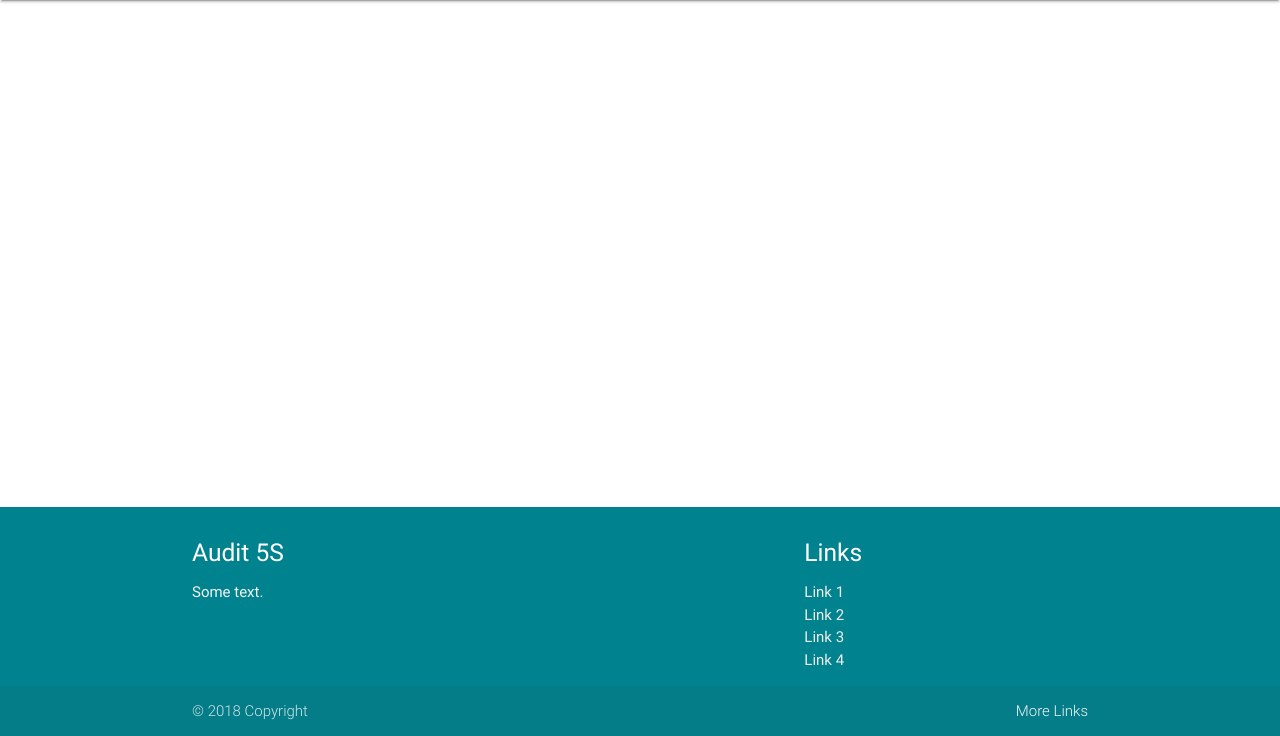
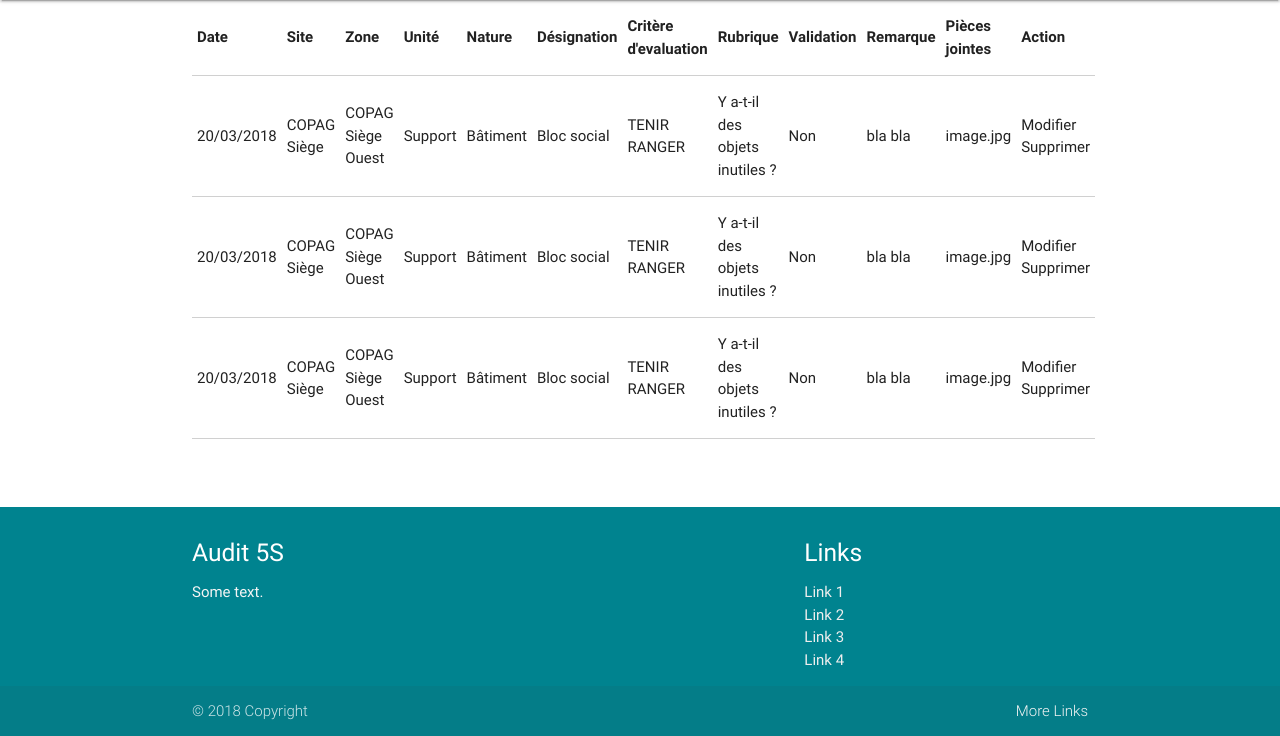
Before and after one commit to h3llf0rl1ife/PyAudit_flask, a Python web app: template templates/consultation.html in a window 1280 px wide. Shown: the part 64-800 px from the top of the page. Run offline with Jinja, Linux system fonts and the light colour scheme; the template is opened without the code that fills it, so the values that code supplies are empty.

Commit message:
Create initial table

```diff
--- a/templates/consultation.html
+++ b/templates/consultation.html
@@ -5,12 +5,74 @@
 {% endblock %}
 
 {% block body %}
-<div class="container">
+<div class="container" id="table-container">
+  <div class="row">
 
+  </div>
 
+  <table class="responsive-table highlight bordered">
+    <thead>
+      <tr>
+        <th>Date</th>
+        <th>Site</th>
+        <th>Zone</th>
+        <th>Unité</th>
+        <th>Nature</th>
+        <th>Désignation</th>
+        <th>Critère d'evaluation</th>
+        <th>Rubrique</th>
+        <th>Validation</th>
+        <th>Remarque</th>
+        <th>Pièces jointes</th>
+        <th>Action</th>
+      </tr>
+    </thead>
 
-
-
+    <tbody>
+      <tr>
+        <td>20/03/2018</td>
+        <td>COPAG Siège</td>
+        <td>COPAG Siège Ouest</td>
+        <td>Support</td>
+        <td>Bâtiment</td>
+        <td>Bloc social</td>
+        <td>TENIR RANGER</td>
+        <td>Y a-t-il des objets inutiles ?</td>
+        <td>Non</td>
+        <td>bla bla</td>
+        <td>image.jpg</td>
+        <td>Modifier Supprimer</td>
+      </tr>
+      <tr>
+        <td>20/03/2018</td>
+        <td>COPAG Siège</td>
+        <td>COPAG Siège Ouest</td>
+        <td>Support</td>
+        <td>Bâtiment</td>
+        <td>Bloc social</td>
+        <td>TENIR RANGER</td>
+        <td>Y a-t-il des objets inutiles ?</td>
+        <td>Non</td>
+        <td>bla bla</td>
+        <td>image.jpg</td>
+        <td>Modifier Supprimer</td>
+      </tr>
+      <tr>
+        <td>20/03/2018</td>
+        <td>COPAG Siège</td>
+        <td>COPAG Siège Ouest</td>
+        <td>Support</td>
+        <td>Bâtiment</td>
+        <td>Bloc social</td>
+        <td>TENIR RANGER</td>
+        <td>Y a-t-il des objets inutiles ?</td>
+        <td>Non</td>
+        <td>bla bla</td>
+        <td>image.jpg</td>
+        <td>Modifier Supprimer</td>
+      </tr>
+    </tbody>
+  </table>
 </div>
 {% endblock %}
 
```
